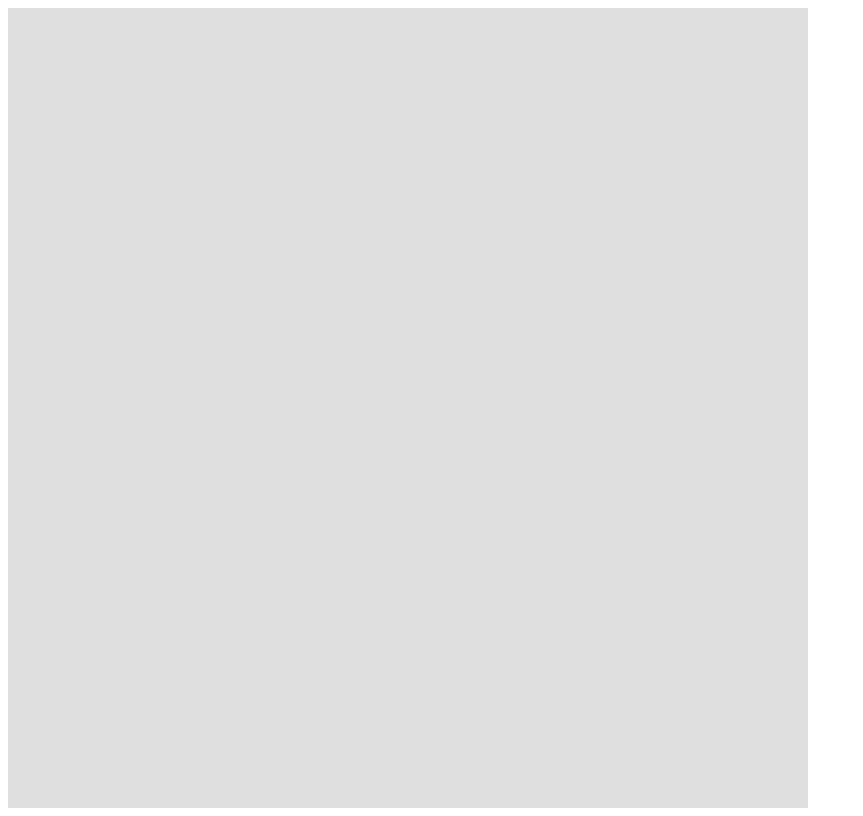
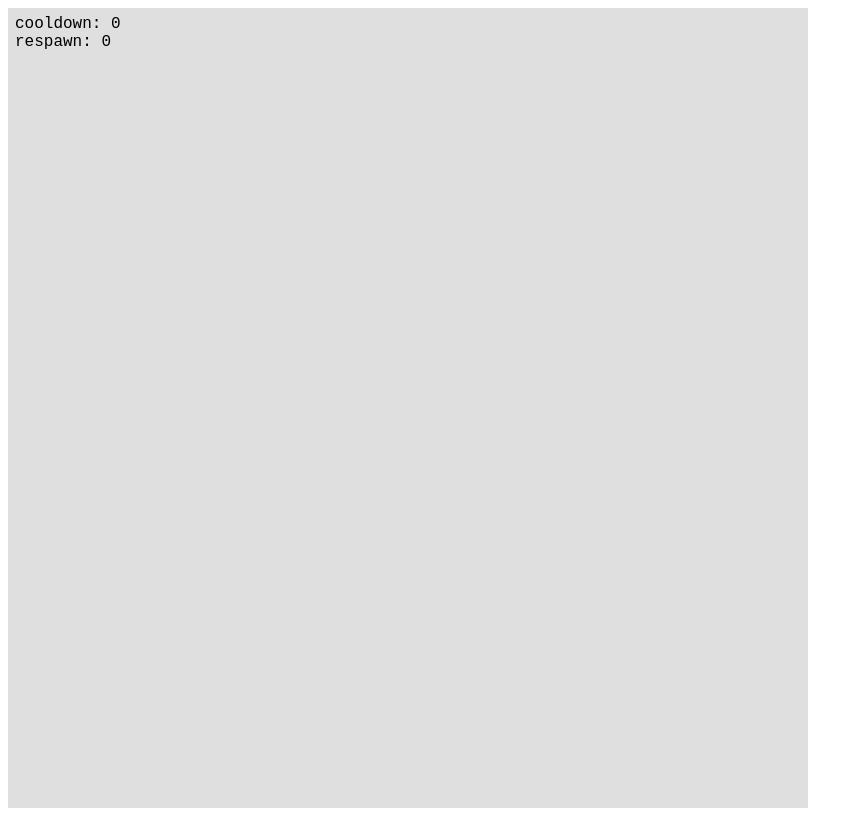
Before and after one commit to akwiat/Sailboat, a plain HTML site: page index.html in a window 1280 px wide. Shown: the whole page, without its empty margins (0-863 px from the left). Drawn offline with Linux system fonts and the light colour scheme.

Commit message:
added css

```diff
--- a/HudManager.js
+++ b/HudManager.js
@@ -1,6 +1,9 @@
 function HudManager(cooldownId, respawnId) {
-	this.cooldown = document.getElementById("cooldownTime");
-	this.respawn = document.getElementById("respawnTime");
+	this.cooldown = document.getElementById(cooldownId);
+	this.respawn = document.getElementById(respawnId);
+
+	this.cooldown.innerHTML = 0;
+	this.respawn.innerHTML = 0;
 }
 
 HudManager.prototype.setCooldown = function(x) {
--- /dev/null
+++ b/Sailboat.css
@@ -0,0 +1,8 @@
+#hud {
+	font-family: "Courier New";
+	font-size: 12pt;
+	position: absolute;
+	top: 15;
+	left: 15;
+	z-index: 100;
+}
--- a/index.html
+++ b/index.html
@@ -1,16 +1,20 @@
 <html>
   <head>
   	<Title>Sailboat -- Alex Kwiatkowski</Title>
+  	<link rel="stylesheet" type="text/css" href="Sailboat.css" />
   </head>
   <body>
     <div id="game"></div>
-    <div id="cooldownTime"></div>
-    <div id="respawnTime"></div>
+    <div id="hud">
+    	cooldown: <span id="cooldownTime"></span>
+    	<br/>
+    	respawn: <span id="respawnTime"></span>
+    </div>
 
     <script>var ___alexnorequire = true; </script>
+
     <script src="crafty.js"></script>
     <script src="SAT.js"></script>
-
     <script src="Prop.js"></script>
     <script src="Callbacks.js"></script>
     <script src="Tree.js"></script>
@@ -26,24 +30,21 @@
     <script src="ServerBridge.js"></script>
     <script src="ClientSocket.js"></script>
     <script src="GeneralClient.js"></script>
-
     <script src="CraftyGraphics.js"></script>
-
-
     <script src="Sailboat.js"></script>
     <script src="SailboatGraphics.js"></script>
     <script src="SailboatClient.js"></script>
     <script src="SailboatClientGamestructure.js"></script>
     <script src="SailboatClientGamestate.js"></script>
     <script src="SailboatClientCollisions.js"></script>
-
+    <script src="HudManager.js"></script>
     <script src="Controls.js"></script>
     <script src="threex_keyboardstate.js"></script>
     <script src="ThreexControlsManager.js"></script>
 
-
     <script>
       var theClient = new GeneralClient(SailboatGraphics.loadEverything, Sailboat.getInitObj() );
+      var hudManager = new HudManager("cooldownTime", "respawnTime");
     </script>
   </body>
 </html>
```
Lines whose indentation alone changed are shown as unchanged.
